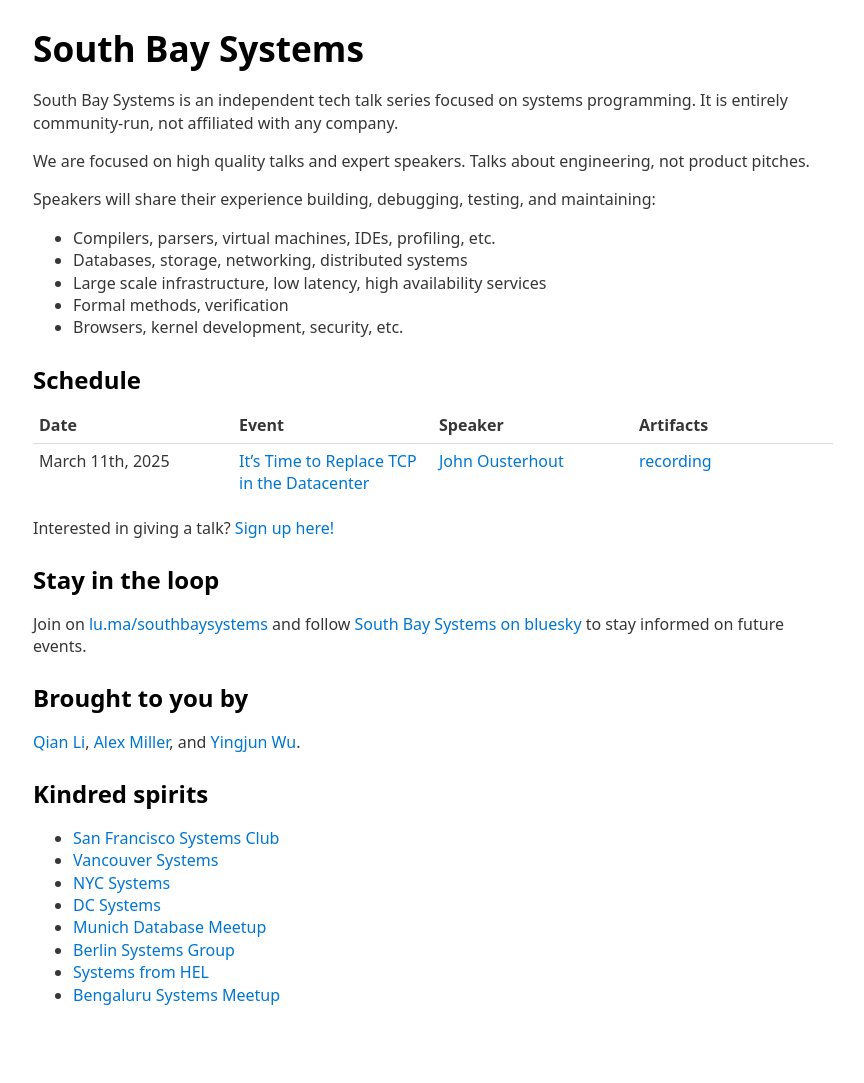
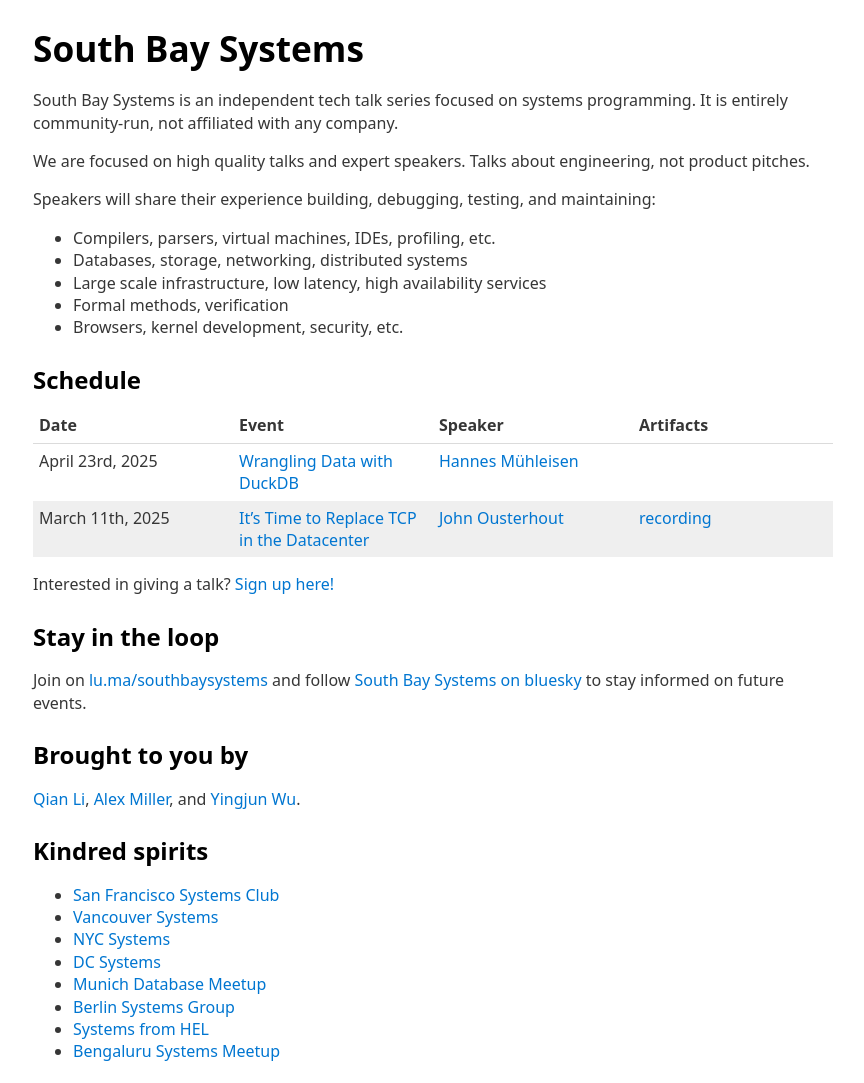
Before and after one commit to thisismiller/southbaysystems.xyz, a Jekyll site: the page built from index.markdown, in a window 1280 px wide. Shown: the whole page, without its empty margins (207-1071 px from the left). Built offline with Jekyll 4.4.1, drawn with Linux system fonts in a browser that asks for light colours; before the commit the page ends 1026 px from its top, so only the background shows below that.

Commit message:
Add 'Wrangling Data with DuckDB' talk

```diff
--- a/index.markdown
+++ b/index.markdown
@@ -21,6 +21,7 @@
 
 | Date | Event | Speaker | Artifacts |
 | --- | --- | --- | --- |
+| April 23rd, 2025 | [Wrangling Data with DuckDB](https://lu.ma/ri5kt4vt) | [Hannes Mühleisen](https://hannes.muehleisen.org/) | |
 | March 11th, 2025 | [It's Time to Replace TCP in the Datacenter](https://lu.ma/vcwd7npw) | [John Ousterhout](https://web.stanford.edu/~ouster/cgi-bin/home.php) | [recording](https://youtu.be/Nh-WZZi-Zic) |
 
 Interested in giving a talk?  [Sign up here!](https://docs.google.com/forms/d/e/1FAIpQLScUuQPopRKbf2iRKGMtHQmU9s6UHbpbHcfbNvfekp-PvH0UOg/viewform)
```
